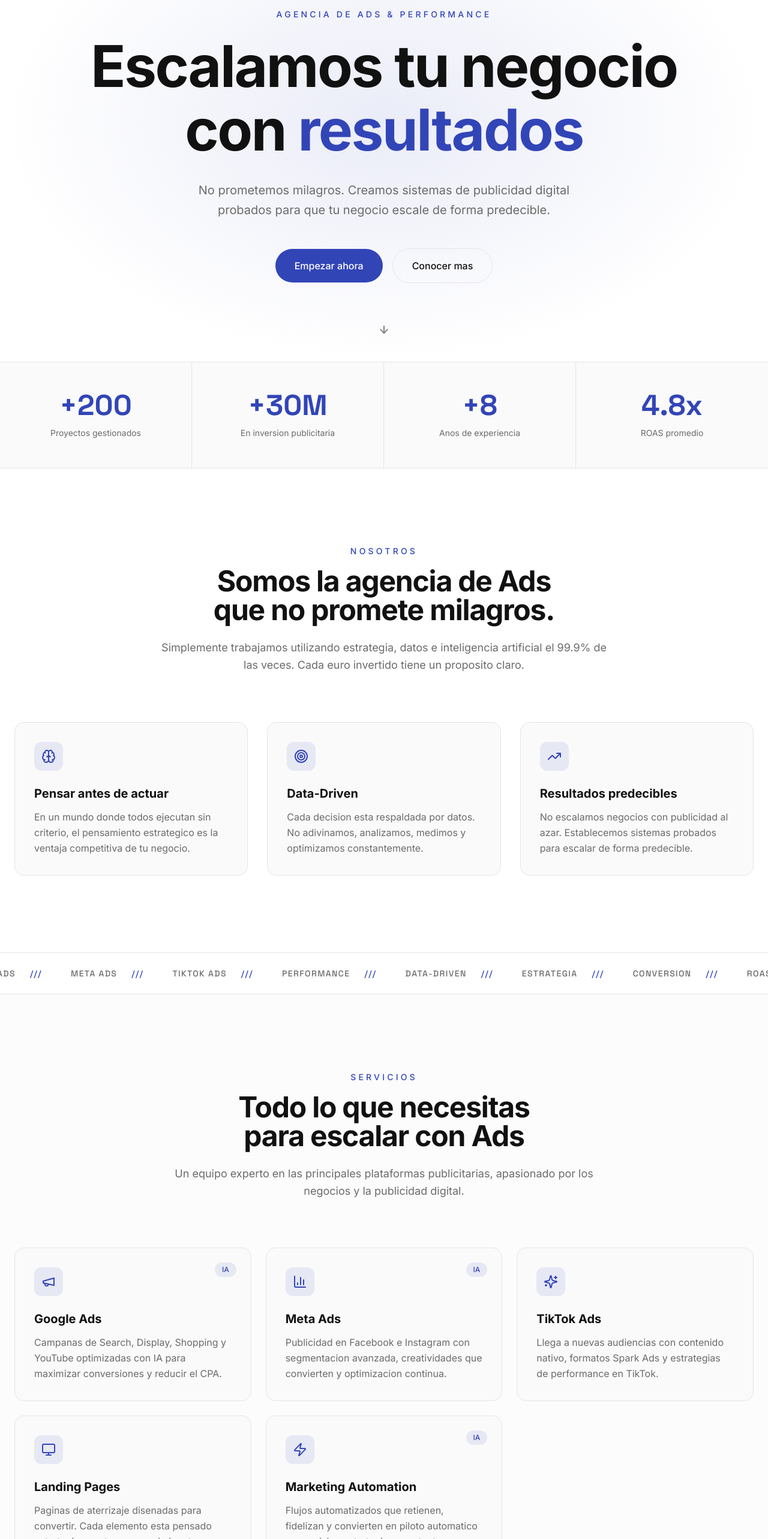
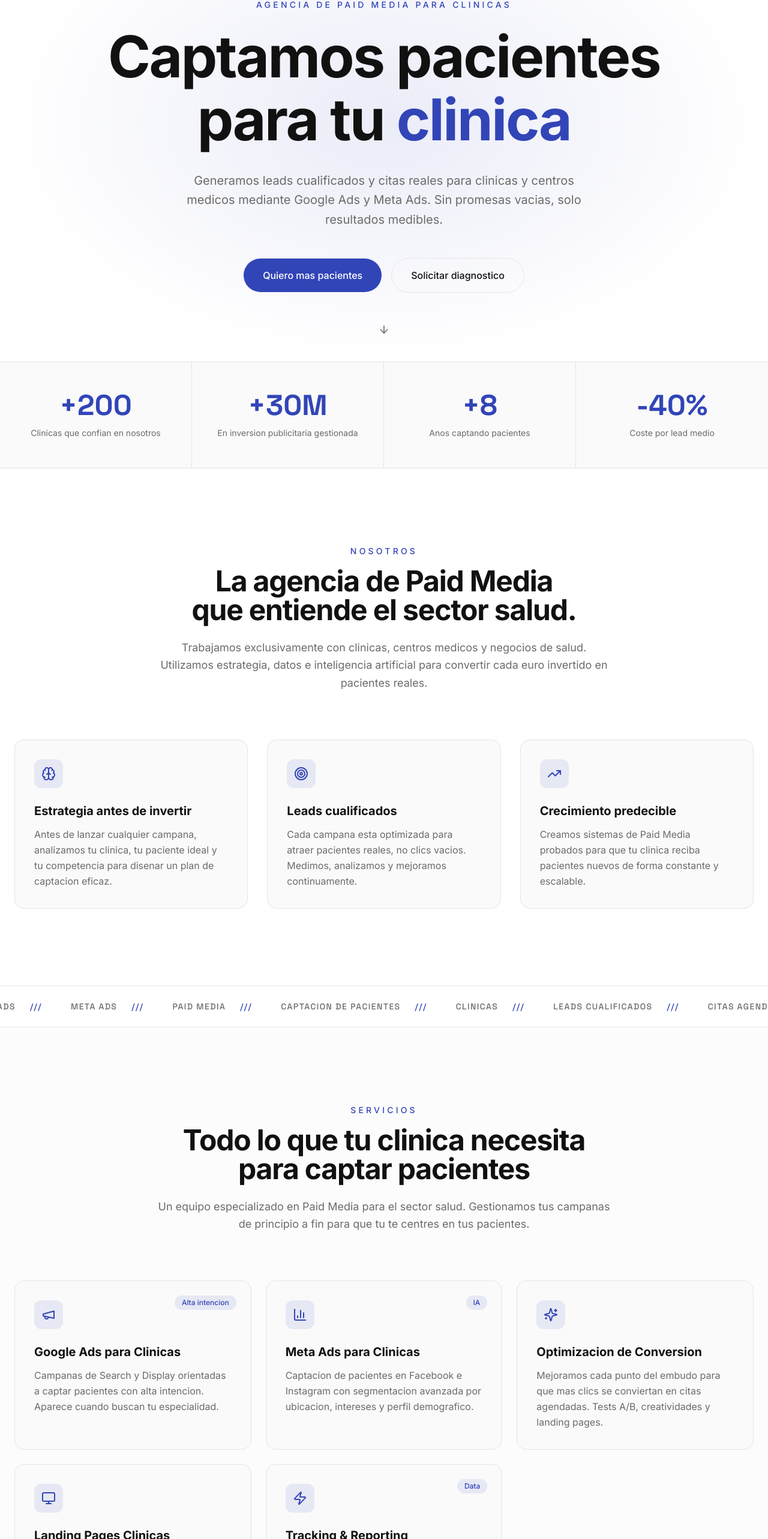
Before and after one commit to alejip/pulpodigitalads, a Next.js app: page / in a window 1280 px wide. Shown: the part 197-2763 px from the top of the page at 60% size. Built offline with nearby package versions, Linux system fonts and the light colour scheme.

Commit message:
feat: update landing page copy for patient acquisition
Apply SEO-focused copy changes for clinic patient attraction.

```diff
--- a/app/layout.tsx
+++ b/app/layout.tsx
@@ -13,13 +13,13 @@ const spaceGrotesk = Space_Grotesk({
 });
 
 export const metadata: Metadata = {
-  title: "Pulpo Digital | Agencia de Ads & Performance",
+  title: "Pulpo Digital | Agencia de Paid Media para Clinicas y Centros Medicos",
   description:
-    "Escalamos tu negocio con publicidad digital basada en datos y estrategia. Google Ads, Meta Ads, TikTok Ads y Performance Marketing.",
+    "Captamos pacientes para clinicas mediante Google Ads y Meta Ads. Agencia de Paid Media especializada en leads cualificados, citas reales y crecimiento predecible para el sector salud.",
   openGraph: {
-    title: "Pulpo Digital | Agencia de Ads & Performance",
+    title: "Pulpo Digital | Captacion de Pacientes con Paid Media",
     description:
-      "Escalamos tu negocio con publicidad digital basada en datos y estrategia.",
+      "Agencia de Paid Media especializada en captacion de pacientes para clinicas. Google Ads, Meta Ads, leads cualificados y citas agendadas.",
     images: [{ url: "/og-image.jpg", width: 1200, height: 630 }],
   },
 };
--- a/components/about.tsx
+++ b/components/about.tsx
@@ -3,21 +3,21 @@ import { Brain, Target, TrendingUp } from "lucide-react";
 const principles = [
   {
     icon: Brain,
-    title: "Pensar antes de actuar",
+    title: "Estrategia antes de invertir",
     description:
-      "En un mundo donde todos ejecutan sin criterio, el pensamiento estrategico es la ventaja competitiva de tu negocio.",
+      "Antes de lanzar cualquier campana, analizamos tu clinica, tu paciente ideal y tu competencia para disenar un plan de captacion eficaz.",
   },
   {
     icon: Target,
-    title: "Data-Driven",
+    title: "Leads cualificados",
     description:
-      "Cada decision esta respaldada por datos. No adivinamos, analizamos, medimos y optimizamos constantemente.",
+      "Cada campana esta optimizada para atraer pacientes reales, no clics vacios. Medimos, analizamos y mejoramos continuamente.",
   },
   {
     icon: TrendingUp,
-    title: "Resultados predecibles",
+    title: "Crecimiento predecible",
     description:
-      "No escalamos negocios con publicidad al azar. Establecemos sistemas probados para escalar de forma predecible.",
+      "Creamos sistemas de Paid Media probados para que tu clinica reciba pacientes nuevos de forma constante y escalable.",
   },
 ];
 
@@ -30,12 +30,12 @@ export function About() {
             Nosotros
           </p>
           <h2 className="mt-4 text-balance text-4xl font-bold tracking-tight text-foreground md:text-5xl">
-            Somos la agencia de Ads que no promete milagros.
+            La agencia de Paid Media que entiende el sector salud.
           </h2>
           <p className="mt-6 text-pretty text-lg leading-relaxed text-muted-foreground">
-            Simplemente trabajamos utilizando estrategia, datos e inteligencia
-            artificial el 99.9% de las veces. Cada euro invertido tiene un
-            proposito claro.
+            Trabajamos exclusivamente con clinicas, centros medicos y negocios
+            de salud. Utilizamos estrategia, datos e inteligencia artificial
+            para convertir cada euro invertido en pacientes reales.
           </p>
         </div>
 
--- a/components/hero.tsx
+++ b/components/hero.tsx
@@ -7,17 +7,18 @@ export function Hero() {
 
       <div className="relative z-10 mx-auto max-w-5xl text-center">
         <p className="mb-6 text-sm font-medium uppercase tracking-[0.3em] text-accent">
-          Agencia de Ads & Performance
+          Agencia de Paid Media para Clinicas
         </p>
 
         <h1 className="text-balance text-5xl font-bold leading-[1.1] tracking-tight text-foreground md:text-7xl lg:text-8xl">
-          Escalamos tu negocio con{" "}
-          <span className="text-accent">resultados</span>
+          Captamos pacientes para tu{" "}
+          <span className="text-accent">clinica</span>
         </h1>
 
         <p className="mx-auto mt-8 max-w-2xl text-pretty text-lg leading-relaxed text-muted-foreground md:text-xl">
-          No prometemos milagros. Creamos sistemas de publicidad digital
-          probados para que tu negocio escale de forma predecible.
+          Generamos leads cualificados y citas reales para clinicas y centros
+          medicos mediante Google Ads y Meta Ads. Sin promesas vacias, solo
+          resultados medibles.
         </p>
 
         <div className="mt-12 flex flex-col items-center justify-center gap-4 sm:flex-row">
@@ -25,13 +26,13 @@ export function Hero() {
             href="#contacto"
             className="rounded-full bg-accent px-8 py-4 text-base font-medium text-accent-foreground transition-opacity hover:opacity-90"
           >
-            Empezar ahora
+            Quiero mas pacientes
           </a>
           <a
             href="#nosotros"
             className="rounded-full border border-border px-8 py-4 text-base font-medium text-foreground transition-colors hover:bg-muted"
           >
-            Conocer mas
+            Solicitar diagnostico
           </a>
         </div>
       </div>
--- a/components/marquee.tsx
+++ b/components/marquee.tsx
@@ -1,14 +1,14 @@
 const words = [
   "Google Ads",
   "Meta Ads",
-  "TikTok Ads",
-  "Performance",
+  "Paid Media",
+  "Captacion de Pacientes",
+  "Clinicas",
+  "Leads Cualificados",
+  "Citas Agendadas",
+  "Sector Salud",
+  "Conversion",
   "Data-Driven",
-  "Estrategia",
-  "Conversion",
-  "ROAS",
-  "Automatizacion",
-  "Escalabilidad",
 ];
 
 export function Marquee() {
--- a/components/philosophy.tsx
+++ b/components/philosophy.tsx
@@ -5,23 +5,25 @@ export function Philosophy() {
         <div className="grid items-center gap-16 lg:grid-cols-2">
           <div>
             <h2 className="text-balance text-4xl font-bold leading-tight tracking-tight text-foreground md:text-5xl">
-              La tecnologia sin estrategia,{" "}
-              <span className="text-accent">es solo ruido.</span>
+              Hacer Ads sin estrategia,{" "}
+              <span className="text-accent">es tirar dinero.</span>
             </h2>
             <p className="mt-8 text-pretty text-lg leading-relaxed text-muted-foreground">
-              Existen infinidad de plataformas publicitarias y herramientas que
-              sin una hoja de ruta totalmente definida y clara, no serviran
-              absolutamente nada a tus objetivos de negocio.
+              Muchas clinicas invierten en publicidad sin un plan claro y
+              terminan pagando por clics que nunca se convierten en pacientes.
+              Sin estrategia, las plataformas publicitarias no generan
+              resultados.
             </p>
             <p className="mt-4 text-pretty text-lg leading-relaxed text-muted-foreground">
-              En Pulpo Digital lo tenemos claro. Publicidad si, por supuesto,
-              pero basada en estrategia, conocimiento y datos reales.
+              En Pulpo Digital diseñamos campanas de captacion basadas en datos
+              reales, con objetivos claros: mas leads cualificados, mas citas
+              agendadas y mas pacientes para tu clinica.
             </p>
             <a
               href="#contacto"
               className="mt-8 inline-flex rounded-full bg-accent px-8 py-4 text-base font-medium text-accent-foreground transition-opacity hover:opacity-90"
             >
-              Hablar con el equipo
+              Solicitar diagnostico gratuito
             </a>
           </div>
 
--- a/components/services.tsx
+++ b/components/services.tsx
@@ -3,38 +3,38 @@ import { Megaphone, BarChart3, Sparkles, Monitor, Zap } from "lucide-react";
 const services = [
   {
     icon: Megaphone,
-    title: "Google Ads",
+    title: "Google Ads para Clinicas",
     description:
-      "Campanas de Search, Display, Shopping y YouTube optimizadas con IA para maximizar conversiones y reducir el CPA.",
-    tag: "IA",
+      "Campanas de Search y Display orientadas a captar pacientes con alta intencion. Aparece cuando buscan tu especialidad.",
+    tag: "Alta intencion",
   },
   {
     icon: BarChart3,
-    title: "Meta Ads",
+    title: "Meta Ads para Clinicas",
     description:
-      "Publicidad en Facebook e Instagram con segmentacion avanzada, creatividades que convierten y optimizacion continua.",
+      "Captacion de pacientes en Facebook e Instagram con segmentacion avanzada por ubicacion, intereses y perfil demografico.",
     tag: "IA",
   },
   {
     icon: Sparkles,
-    title: "TikTok Ads",
+    title: "Optimizacion de Conversion",
     description:
-      "Llega a nuevas audiencias con contenido nativo, formatos Spark Ads y estrategias de performance en TikTok.",
+      "Mejoramos cada punto del embudo para que mas clics se conviertan en citas agendadas. Tests A/B, creatividades y landing pages.",
     tag: null,
   },
   {
     icon: Monitor,
-    title: "Landing Pages",
+    title: "Landing Pages Clinicas",
     description:
-      "Paginas de aterrizaje disenadas para convertir. Cada elemento esta pensado estrategicamente para maximizar tus resultados.",
+      "Paginas de aterrizaje disenadas para el sector salud. Cada elemento esta pensado para generar confianza y convertir visitas en pacientes.",
     tag: null,
   },
   {
     icon: Zap,
-    title: "Marketing Automation",
+    title: "Tracking & Reporting",
     description:
-      "Flujos automatizados que retienen, fidelizan y convierten en piloto automatico con revision estrategica constante.",
-    tag: "IA",
+      "Medimos cada lead, cada cita y cada euro invertido. Dashboards en tiempo real para que veas exactamente de donde vienen tus pacientes.",
+    tag: "Data",
   },
 ];
 
@@ -47,11 +47,12 @@ export function Services() {
             Servicios
           </p>
           <h2 className="mt-4 text-balance text-4xl font-bold tracking-tight text-foreground md:text-5xl">
-            Todo lo que necesitas para escalar con Ads
+            Todo lo que tu clinica necesita para captar pacientes
           </h2>
           <p className="mt-6 text-pretty text-lg leading-relaxed text-muted-foreground">
-            Un equipo experto en las principales plataformas publicitarias,
-            apasionado por los negocios y la publicidad digital.
+            Un equipo especializado en Paid Media para el sector salud.
+            Gestionamos tus campanas de principio a fin para que tu te centres
+            en tus pacientes.
           </p>
         </div>
 
--- a/components/stats.tsx
+++ b/components/stats.tsx
@@ -1,8 +1,8 @@
 const stats = [
-  { value: "+200", label: "Proyectos gestionados" },
-  { value: "+30M", label: "En inversion publicitaria" },
-  { value: "+8", label: "Anos de experiencia" },
-  { value: "4.8x", label: "ROAS promedio" },
+  { value: "+200", label: "Clinicas que confian en nosotros" },
+  { value: "+30M", label: "En inversion publicitaria gestionada" },
+  { value: "+8", label: "Anos captando pacientes" },
+  { value: "-40%", label: "Coste por lead medio" },
 ];
 
 export function Stats() {
```
